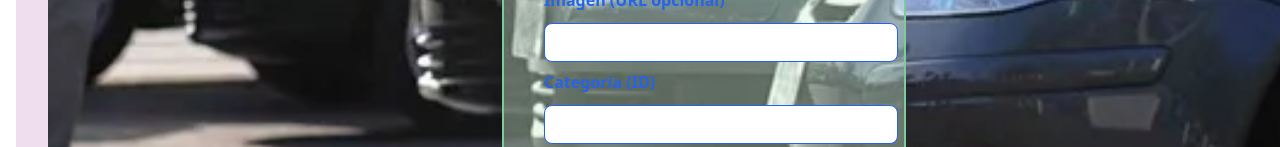
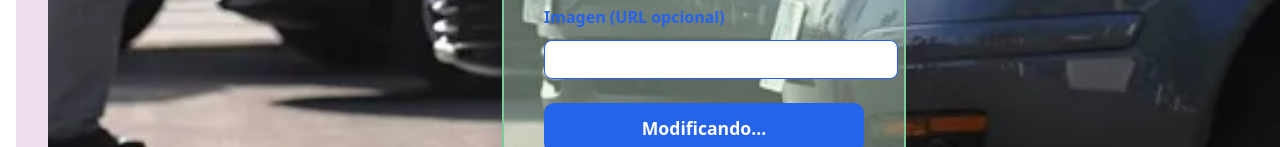
Before and after one commit to alemassad/MDW-Autos-Front, a React (Vite) app: page /autos/modificar/1 in a window 1280 px wide. Shown: the part 805-952 px from the top of the page. Built offline with nearby package versions, Linux system fonts and the light colour scheme; no server answers; sample sign-in values are in the browser's storage.

Commit message:
Crud de autos corregido

```diff
--- a/src/App.css
+++ b/src/App.css
@@ -43,7 +43,6 @@
 
 .card {
   padding: 2em;
-  color: #280583;
 }
 
 .read-the-docs {
--- a/src/pages/AutoEdit/index.tsx
+++ b/src/pages/AutoEdit/index.tsx
@@ -18,7 +18,7 @@ const AutoEdit = () => {
     price: "",
     image: "",
     ownerId: "",
-    category: "",
+    //category: "",
   });
 
   useEffect(() => {
@@ -35,7 +35,7 @@ const AutoEdit = () => {
         price: auto.price?.toString() || "",
         image: auto.image || "",
         ownerId: auto.ownerId || "",
-        category: ("category" in auto ? (auto as unknown as { category?: string }).category || "" : ""),
+        //category: ("category" in auto ? (auto as unknown as { category?: string }).category || "" : ""),
       });
     }
   }, [auto]);
@@ -47,14 +47,13 @@ const AutoEdit = () => {
   const handleSubmit = (e: React.FormEvent) => {
     e.preventDefault();
     if (!id) return;
-    const data: Partial<Omit<Auto, '_id'>> & { category?: string } = {
+    const data: Partial<Omit<Auto, "_id">> = {
       name: form.name,
       description: form.description,
       amount: Number(form.amount),
       price: Number(form.price),
       image: form.image,
       ownerId: form.ownerId,
-      category: form.category,
     };
     dispatch(editAuto({ id, data }));
   };
@@ -147,7 +146,7 @@ const AutoEdit = () => {
           onChange={handleChange}
           className={globalStyles.formInput}
         />
-        <label className={globalStyles.formLabel} htmlFor="category">
+       {/*  <label className={globalStyles.formLabel} htmlFor="category">
           Categoría (ID)
         </label>
         <input
@@ -158,7 +157,7 @@ const AutoEdit = () => {
           onChange={handleChange}
           className={globalStyles.formInput}
           required
-        />
+        /> */}
         <button
           type="submit"
           className={globalStyles.formButton}
```
